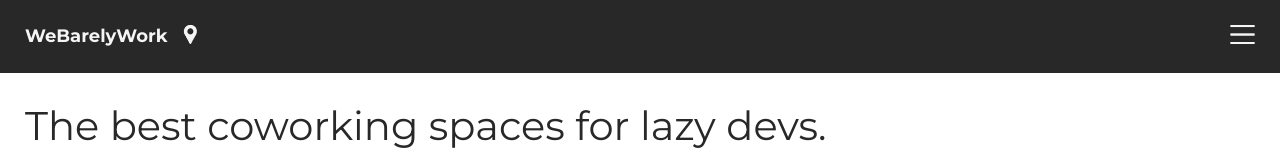
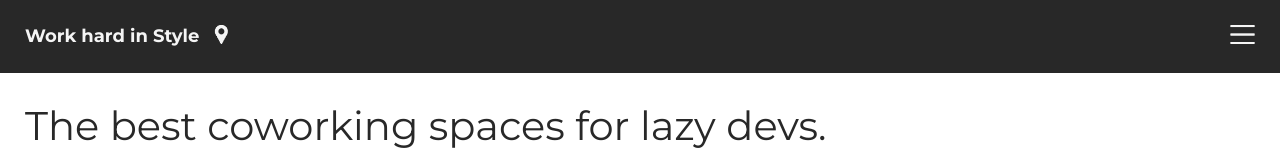
Before and after one commit to nharjes/coworking-homepage, a plain HTML site: page index.html in a window 1280 px wide. Shown: the top 160 px of the page. Drawn offline with nearby package versions, Linux system fonts and the light colour scheme.

Commit message:
Update index.html

```diff
--- a/index.html
+++ b/index.html
@@ -12,7 +12,7 @@
 			<nav>
 				<ul>
 					<li class="logo">
-						WeBarelyWork
+						Work hard in Style
 					</li>
 					<li>
 						<img src="images/pin.png" class="icon" alt="location">
```
